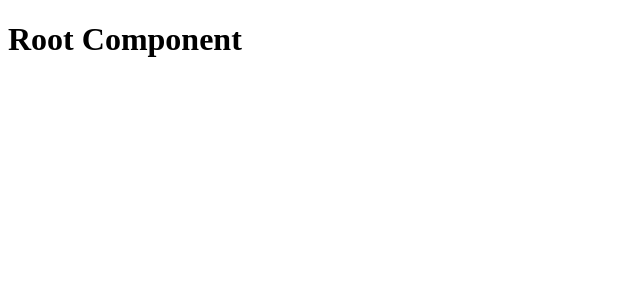
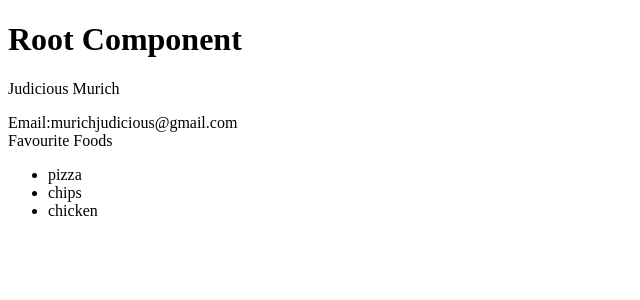
Before and after one commit to Judiciousmurich/reactify-2024, a React (Vite) app in the folder react/: page / in a window 1280 px wide. Shown: the top 300 px of the page, without its empty margins (0-640 px from the left). Built offline with nearby package versions, Linux system fonts and the light colour scheme.

Commit message:
feat:add files

```diff
--- a/react/src/App.jsx
+++ b/react/src/App.jsx
@@ -1,7 +1,10 @@
+import UserProfile from "./components/UserProfile";
+
 export default function App(){
     return(
         <div>
             <h1>Root Component</h1>
+            <UserProfile/>
         </div>
     )
 
```
